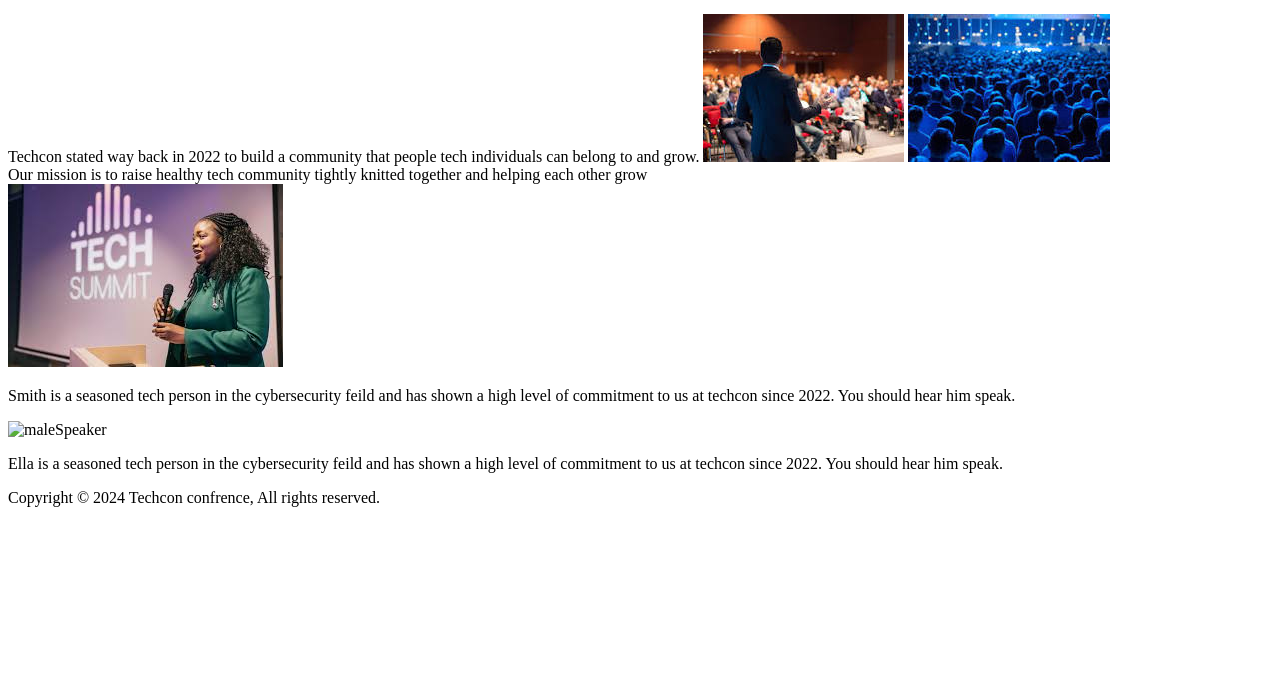
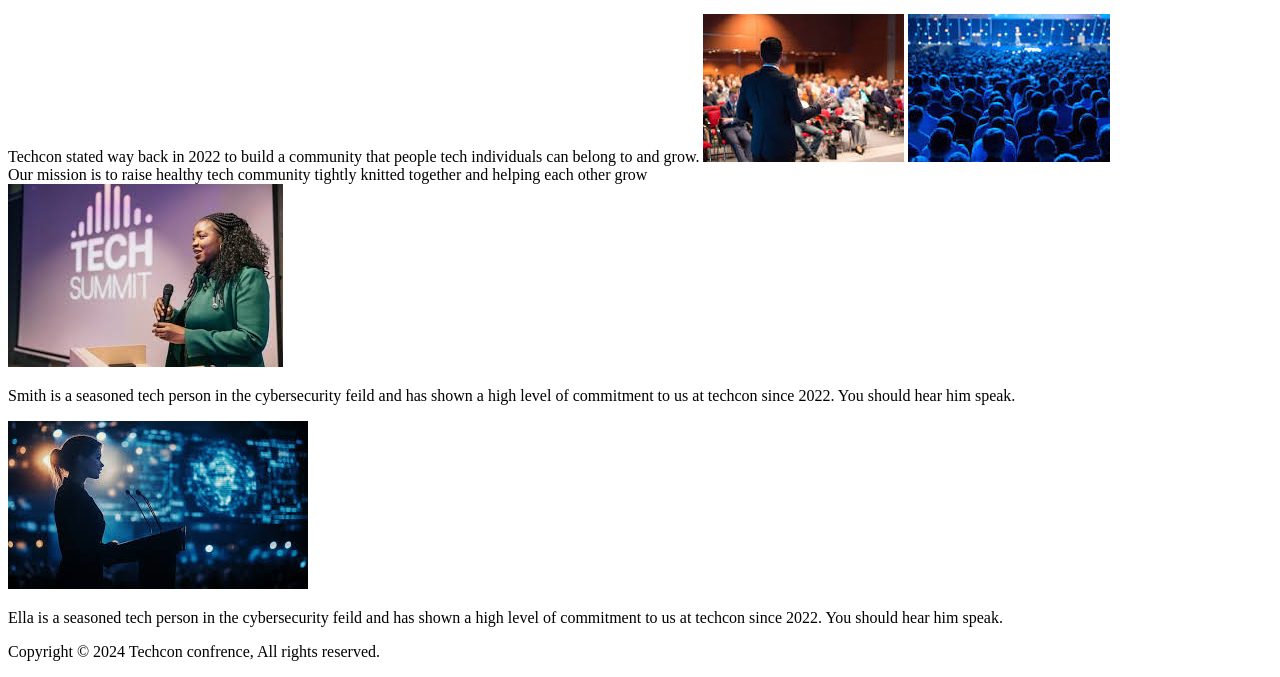
Before and after one commit to EnyinnayaChioma/TechCon_HTML, a plain HTML site: page techcon_website/about.html in a window 1280 px wide. Shown: the part 136-813 px from the top of the page. Drawn offline with Linux system fonts and the light colour scheme.

Commit message:
made corrections

```diff
--- a/techcon_website/about.html
+++ b/techcon_website/about.html
@@ -32,7 +32,7 @@
       <p>Smith is a seasoned tech person in the cybersecurity feild and has shown a high level of commitment to us at techcon since 2022.
         You should hear him speak.
       </p>
-      <img src="./images/images2.jpeg.jpeg" alt="maleSpeaker">
+      <img src="./images/images2.jpeg" alt="maleSpeaker">
       <p>Ella is a seasoned tech person in the cybersecurity feild and has shown a high level of commitment to us at techcon since 2022.
         You should hear him speak.
       </p>
```
